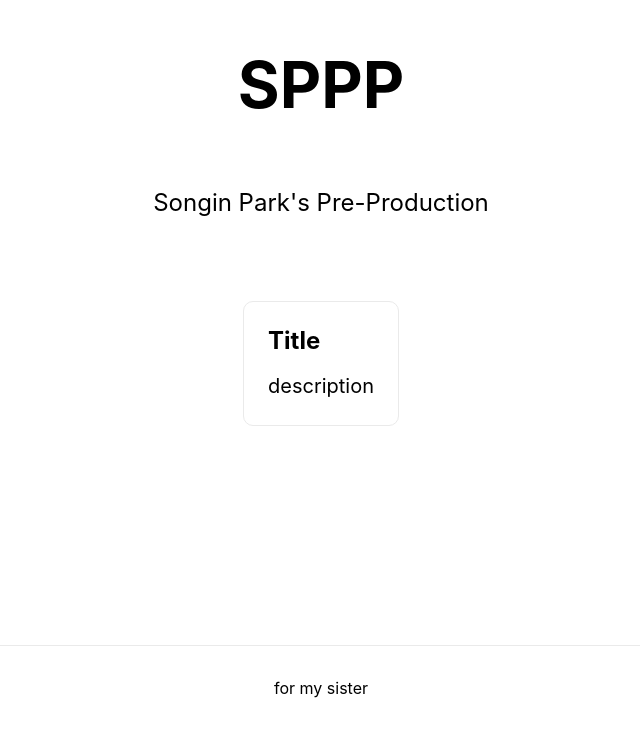
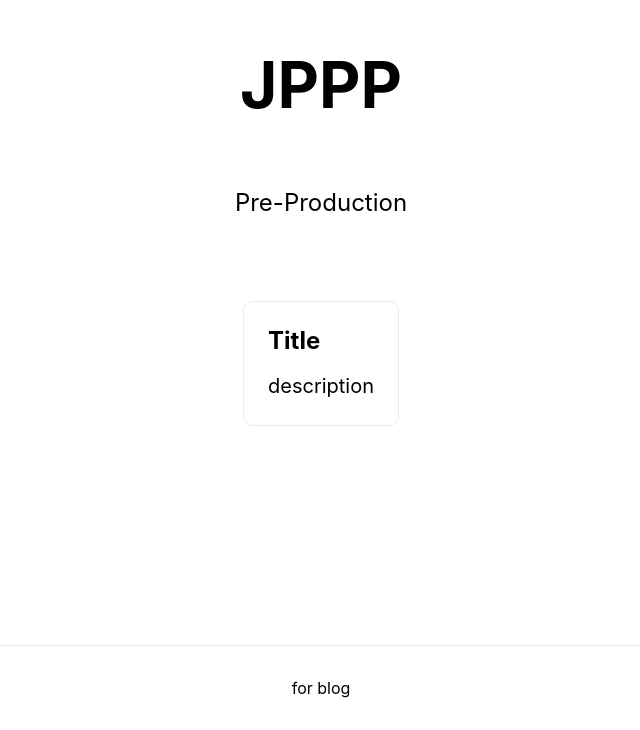
Before and after one commit to humonnom/DEV-BLOG, a Next.js app: page / in a window 1280 px wide. Shown: the part 155-885 px from the top of the page, without its empty margins (319-959 px from the left). Built offline with nearby package versions, Linux system fonts and the light colour scheme.

Commit message:
feat: change title and description

```diff
--- a/pages/index.js
+++ b/pages/index.js
@@ -6,15 +6,15 @@ export default function Home() {
   return (
     <div className={styles.container}>
       <Head>
-        <title>SPPP</title>
+        <title>JPPP</title>
         <meta name="description" content="Generated by create next app" />
         <link rel="icon" href="/favicon.ico" />
       </Head>
 
       <main className={styles.main}>
-        <h1 className={styles.title}>SPPP</h1>
+        <h1 className={styles.title}>JPPP</h1>
 
-        <p className={styles.description}>Songin Park&apos;s Pre-Production</p>
+        <p className={styles.description}>Pre-Production</p>
 
         <div className={styles.grid}>
           <a href="" className={styles.card}>
@@ -30,7 +30,7 @@ export default function Home() {
           target="_blank"
           rel="noopener noreferrer"
         >
-          for my sister
+          for blog
         </a>
       </footer>
     </div>
```
